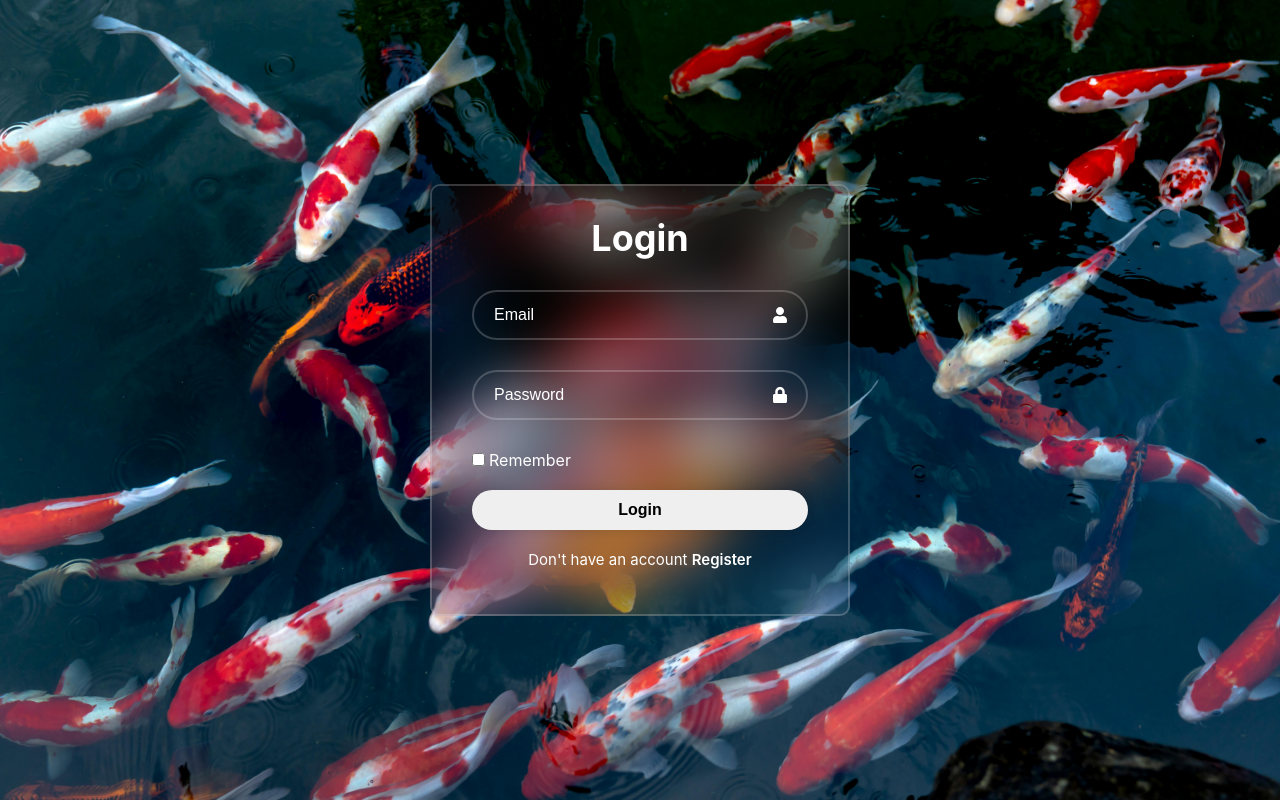
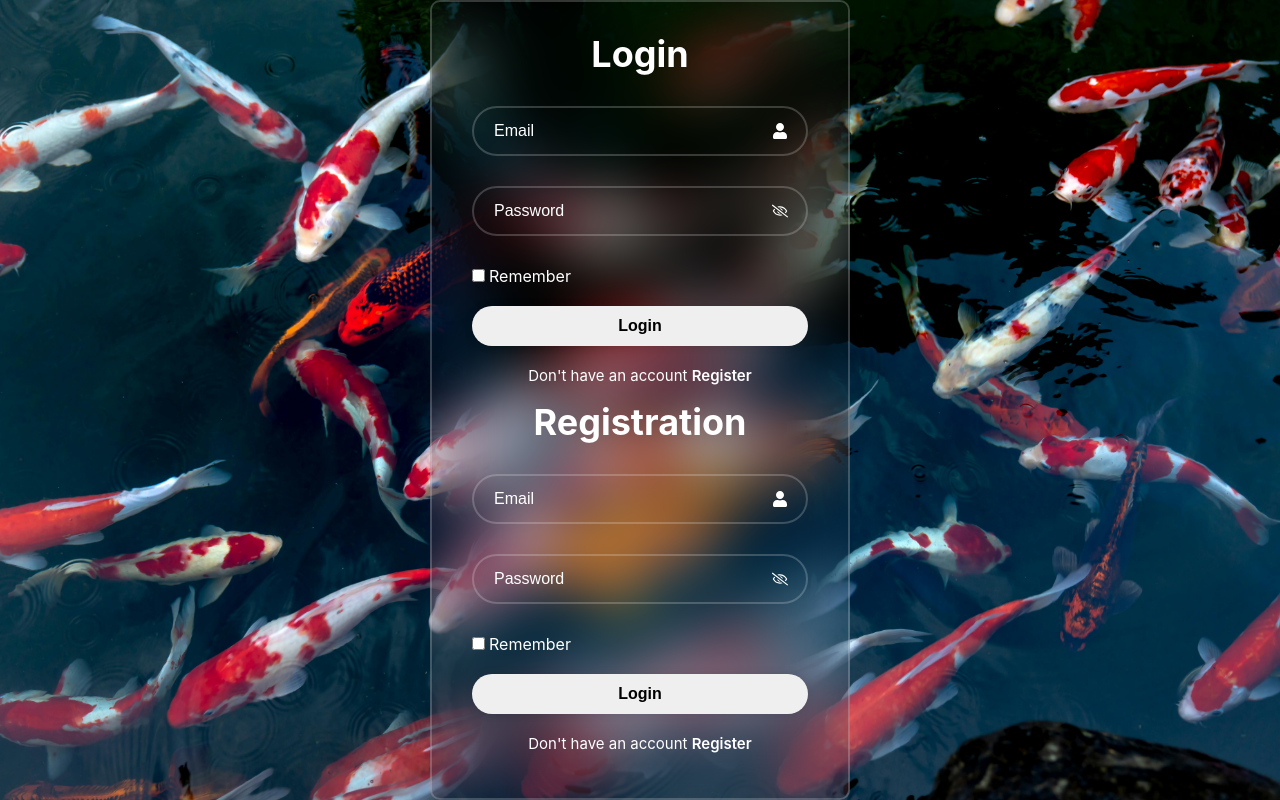
Before and after one commit to thiennlse/SWP_KoiCare_FE, a React (Create React App) app: page / in a window 1280 px wide. Built offline with nearby package versions, Linux system fonts and the light colour scheme.

Commit message:
update register 50%

```diff
--- a/src/Pages/Login/Login.jsx
+++ b/src/Pages/Login/Login.jsx
@@ -2,12 +2,15 @@ import React, { useState } from "react";
 import "./Login.css";
 import { FaUser } from "react-icons/fa";
 import { FaLock } from "react-icons/fa";
+import { FaRegEyeSlash } from "react-icons/fa";
+import { FaRegEye } from "react-icons/fa";
 const LoginForm = () => {
   const [Email, setEmail] = useState("");
   const [password, setPassword] = useState("");
 
   return (
     <div className="wrapper">
+      <div className="form-box login">
         <form action="">
           <h1>Login</h1>
           <div className="input-box">
@@ -26,7 +29,7 @@ const LoginForm = () => {
               value={password}
               onChange={(event) => setPassword(event.target.value)}
             />
-          <FaLock className="icon" />
+            <FaRegEyeSlash className="icon" />
           </div>
           <div className="remember">
             <label>
@@ -46,6 +49,47 @@ const LoginForm = () => {
           </div>
         </form>
       </div>
+
+      <div className="form-box register">
+        <form action="">
+          <h1>Registration</h1>
+          <div className="input-box">
+            <input
+              type="text"
+              placeholder="Email"
+              value={Email}
+              onChange={(event) => setEmail(event.target.value)}
+            />
+            <FaUser className="icon" />
+          </div>
+          <div className="input-box">
+            <input
+              type="password"
+              placeholder="Password"
+              value={password}
+              onChange={(event) => setPassword(event.target.value)}
+            />
+            <FaRegEyeSlash className="icon" />
+          </div>
+          <div className="remember">
+            <label>
+              <input type="checkbox"></input>Remember
+            </label>
+            {/* <a href="#">Quên mật khẩu?</a> */}
+          </div>
+
+          <button type="submit" className={Email && password ? "active " : ""}>
+            Login
+          </button>
+
+          <div className="register-link">
+            <p>
+              Don't have an account <a href="#">Register</a>
+            </p>
+          </div>
+        </form>
+      </div>
+    </div>
   );
 };
 export default LoginForm;
```
Lines whose indentation alone changed are shown as unchanged.
